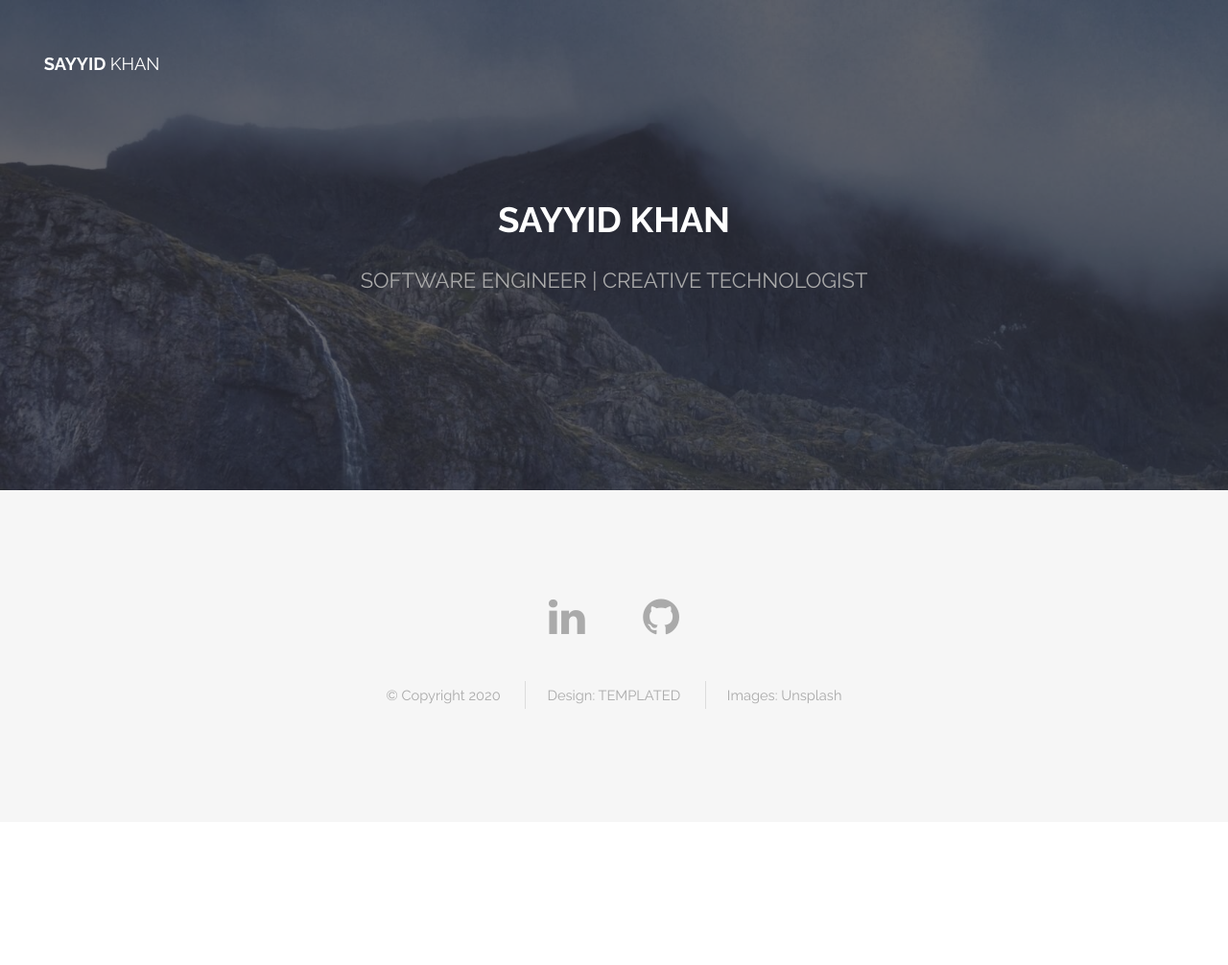
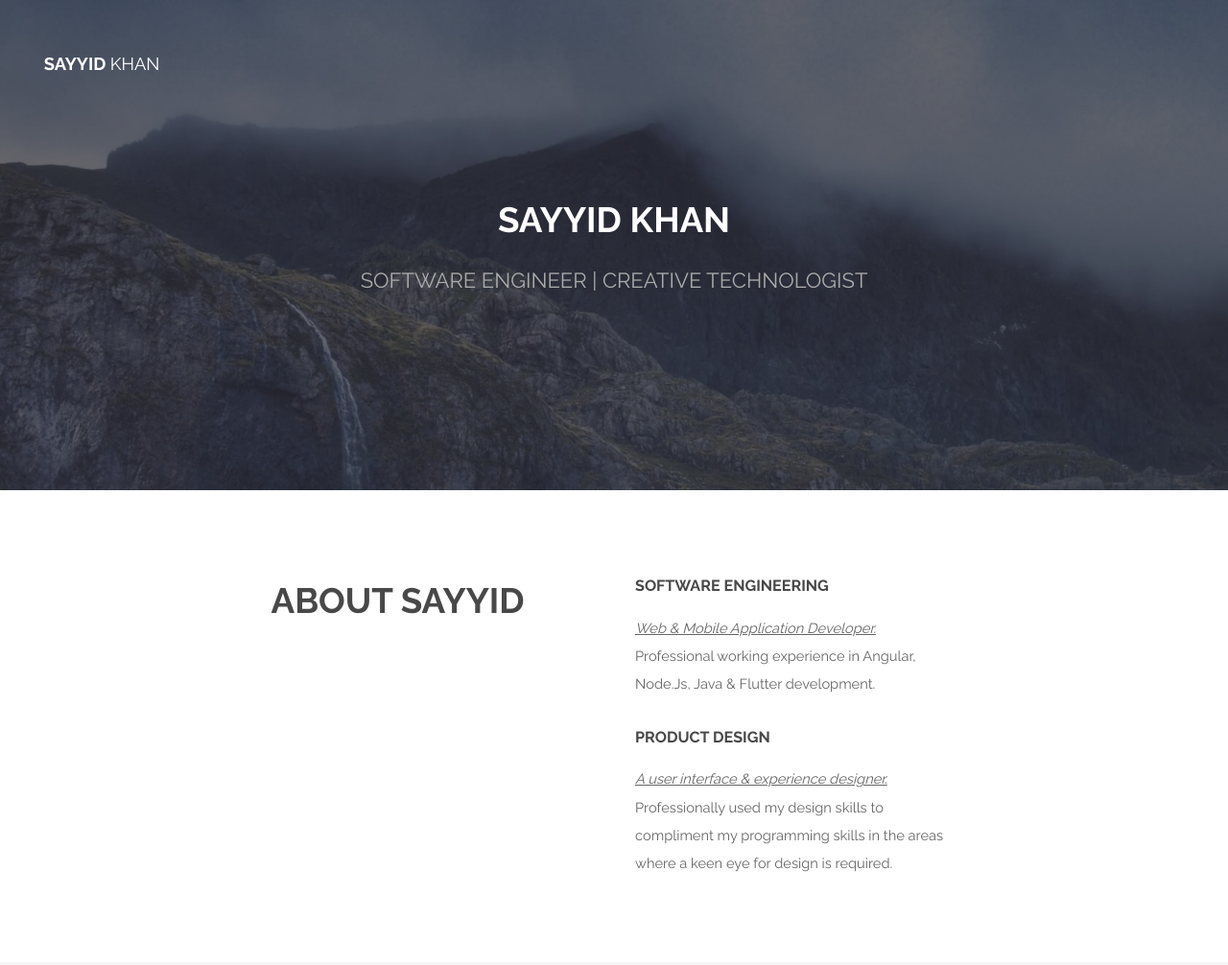
Before and after one commit to sayyidkhan/intro, a plain HTML site: page index.html in a window 1280 px wide. Shown: the top 1006 px of the page at 96% size. Before the commit the page ends 857 px from the top, so only its background shows below. Drawn offline with Linux system fonts and the light colour scheme.

Commit message:
Update index.html

```diff
--- a/index.html
+++ b/index.html
@@ -43,6 +43,36 @@
 				</ul> -->
 			</section>
 
+		<!-- One -->
+				<section id="one" class="wrapper style1">
+					<div class="container 75%">
+						<div class="row 200%">
+							<div class="6u 12u$(medium)">
+								<header class="major">
+									<h2>About Sayyid</h2>
+							<!-- 		<p>Perspiciatis doloremque recusandae dolor</p> -->
+								</header>
+							</div>
+							<div class="6u$ 12u$(medium)">
+								<h4>Software Engineering</h4>
+								<p>
+									<em><u>Web & Mobile Application Developer.</u></em>
+									</br>
+									Professional working experience in Angular, Node.Js, Java & Flutter development.
+								</p>
+
+								<h4>Product Design</h4>
+								<p>
+									<em><u>A user interface & experience designer.</u></em>
+									</br>
+									Professionally used my design skills to compliment my programming skills in the areas where a keen eye for design is required.
+								</p>
+
+							</div>
+						</div>
+					</div>
+				</section>
+
 
 		<!-- Footer -->
 			<footer id="footer">
```
